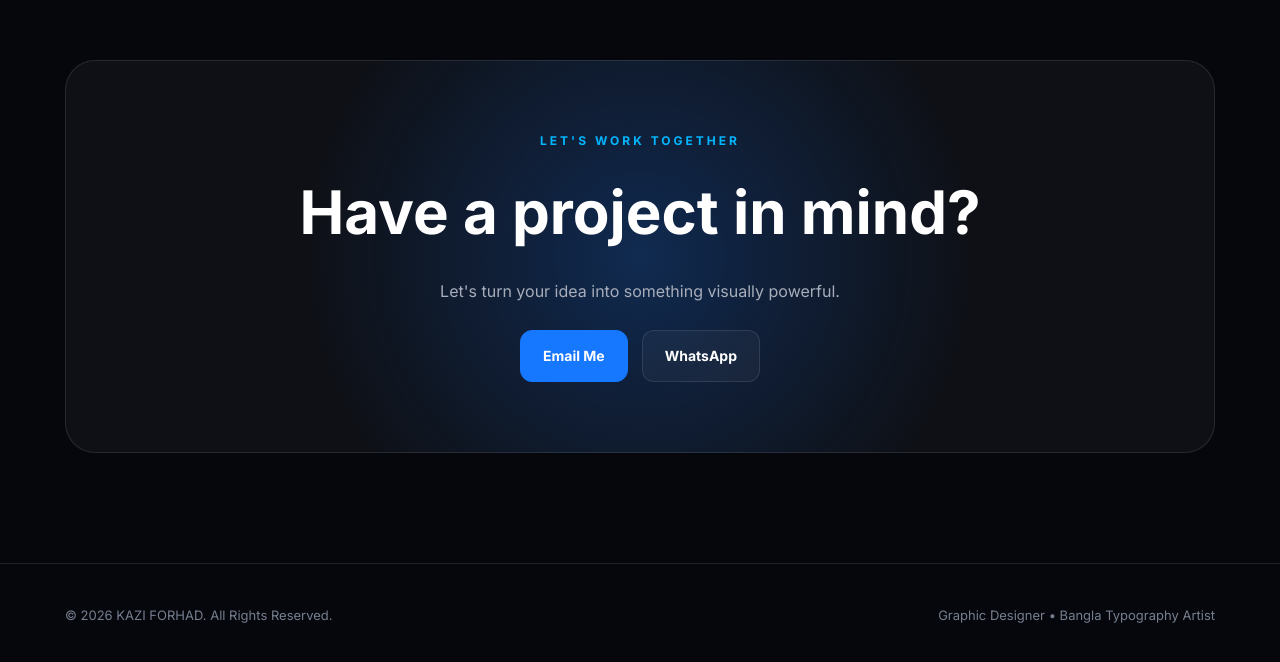
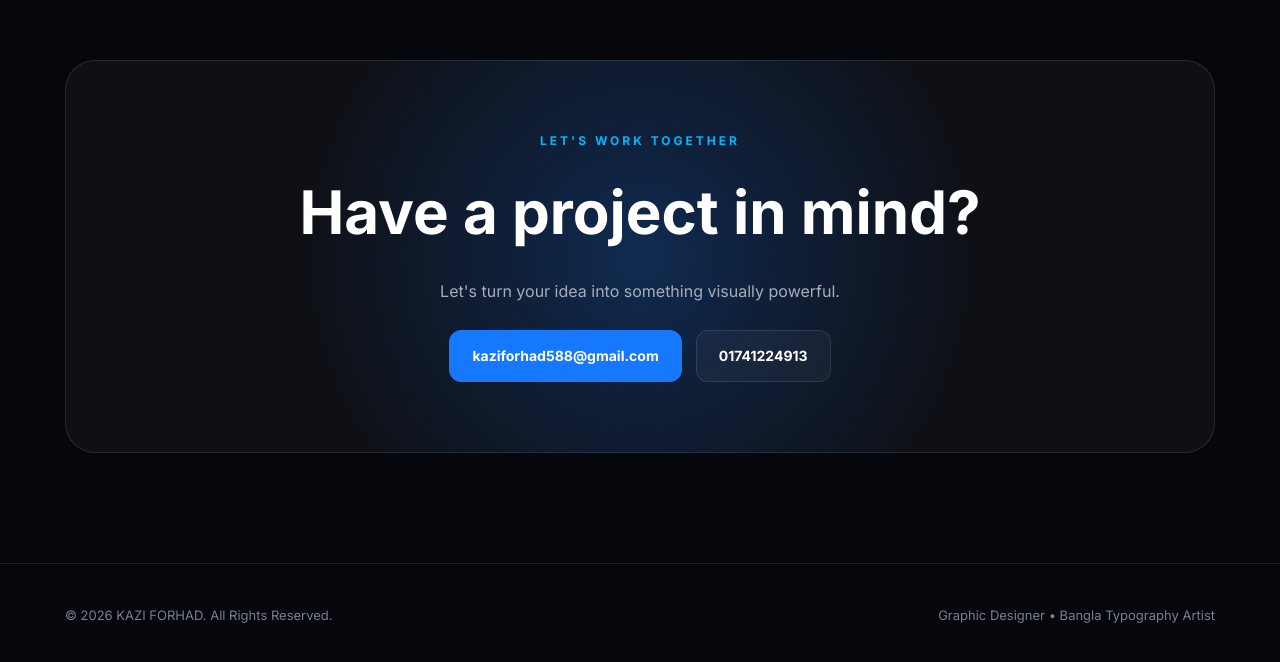
Before and after one commit to kaziforhad588-ship-it/kazi-forhad, a plain HTML site: page index.html in a window 1280 px wide. Shown: the part 3912-4574 px from the top of the page. Drawn offline with Linux system fonts and the light colour scheme.

Commit message:
Update index.html

```diff
--- a/index.html
+++ b/index.html
@@ -1124,13 +1124,13 @@ Let's turn your idea into something visually powerful.
 <a href="mailto:your@email.com" class="btn btn-primary"
 data-en="Email Me"
 data-bn="ইমেইল করুন">
-Email Me
+kaziforhad588@gmail.com
 </a>
 
 <a href="https://wa.me/8801000000000" class="btn btn-outline"
 data-en="WhatsApp"
 data-bn="হোয়াটসঅ্যাপ">
-WhatsApp
+01741224913
 </a>
 
 </div>
```
